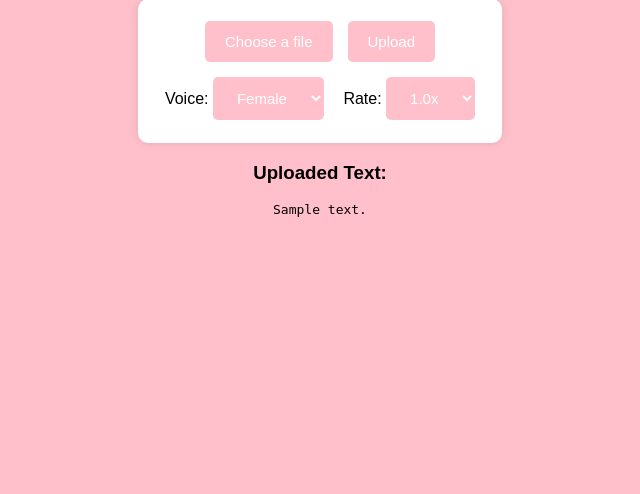
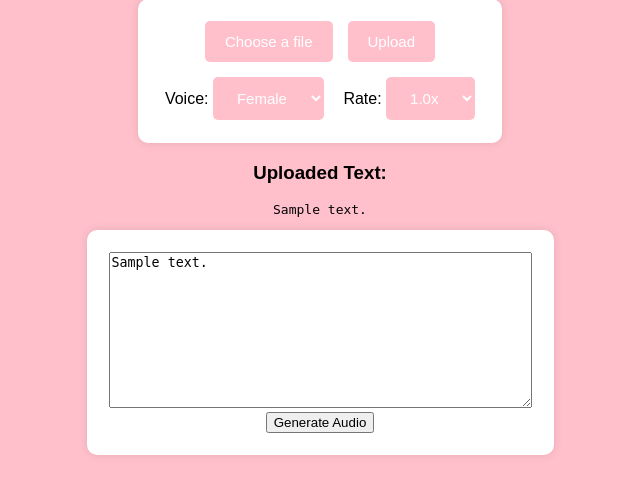
Before and after one commit to cullenowens/Text2Speech, a Flask app: template src/templates/page.html in a window 1280 px wide. Shown: the part 187-681 px from the top of the page, without its empty margins (320-960 px from the left). Run offline with Flask 3, Linux system fonts and the light colour scheme; the template is opened without the code that fills it: most values are stand-ins (such as "Sample title", 1, 10 or a date in 2020).

Commit message:
should read

```diff
--- a/src/templates/page.html
+++ b/src/templates/page.html
@@ -64,7 +64,19 @@
             })
         </script>
 
+        <form action="/generate_audio" method="POST">
+            <textarea name="text" id="text" rows="10" cols="50" placeholder="Generated text will appear here..." readonly>{{ content }}</textarea>
+            <br>
+            <button type="submit">Generate Audio</button>
+        </form>
 
+        {% if audio_file %}
+        <h3>Generated Audio:</h3>
+        <audio controls>
+            <source src="{{ url_for('static', filename='audio/' + audio_file) }}" type="audio/mpeg">
+            Your browser does not support the audio element.
+        </audio>
+        {% endif %}
 
 
     </body>
```
